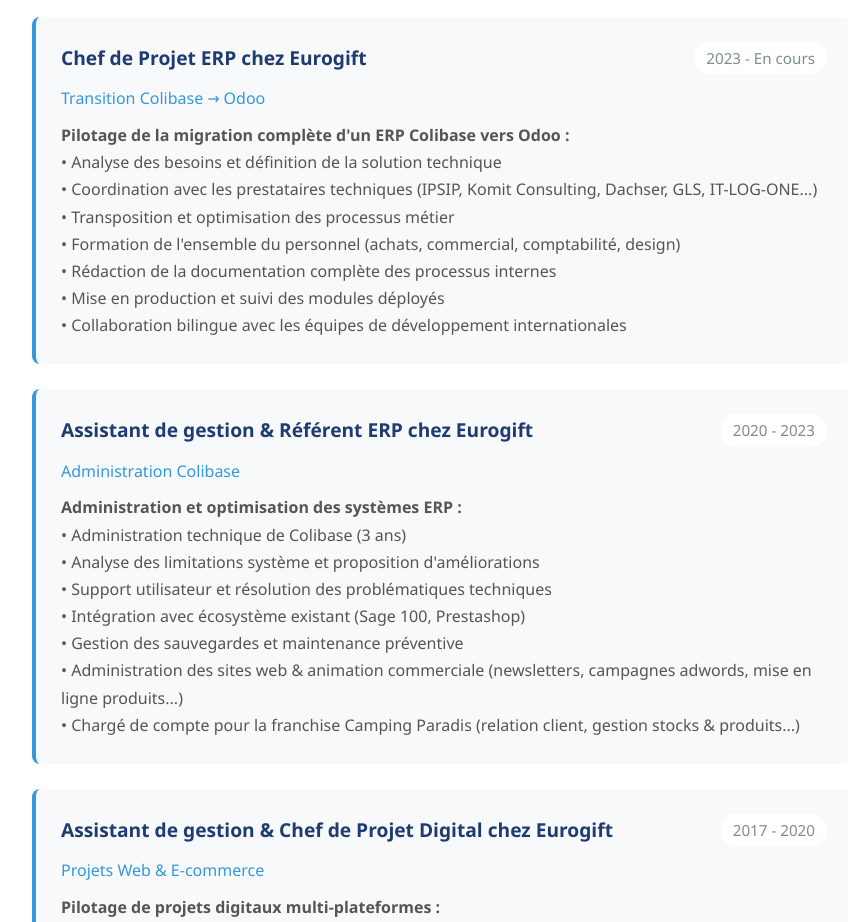
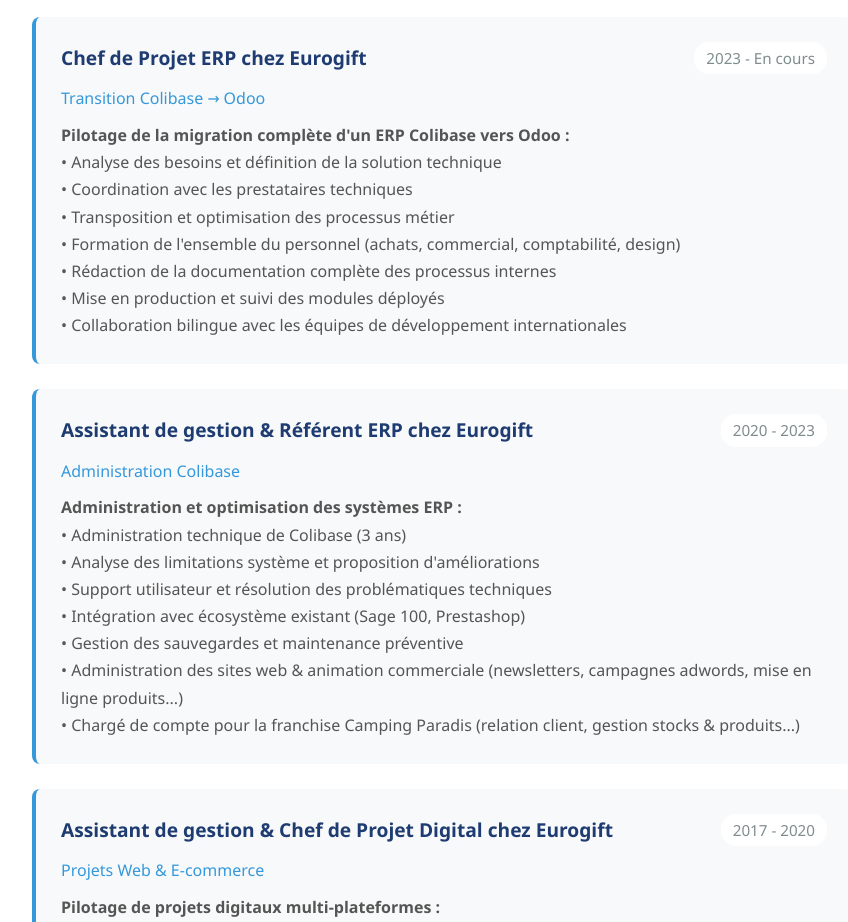
Before and after one commit to Landry-Ivorra/landry-ivorra.github.io, a plain HTML site: page index.html in a window 1280 px wide. Shown: the part 876-1798 px from the top of the page, without its empty margins (198-1046 px from the left). Drawn offline with Linux system fonts and the light colour scheme.

Commit message:
Update index.html

```diff
--- a/index.html
+++ b/index.html
@@ -539,7 +539,7 @@
                     <div class="experience-description">
                         <strong>Pilotage de la migration complète d'un ERP Colibase vers Odoo :</strong><br>
                         • Analyse des besoins et définition de la solution technique<br>
-                        • Coordination avec les prestataires techniques (IPSIP, Komit Consulting, Dachser, GLS, IT-LOG-ONE...)<br>
+                        • Coordination avec les prestataires techniques<br>
                         • Transposition et optimisation des processus métier<br>
                         • Formation de l'ensemble du personnel (achats, commercial, comptabilité, design)<br>
                         • Rédaction de la documentation complète des processus internes<br>
```
